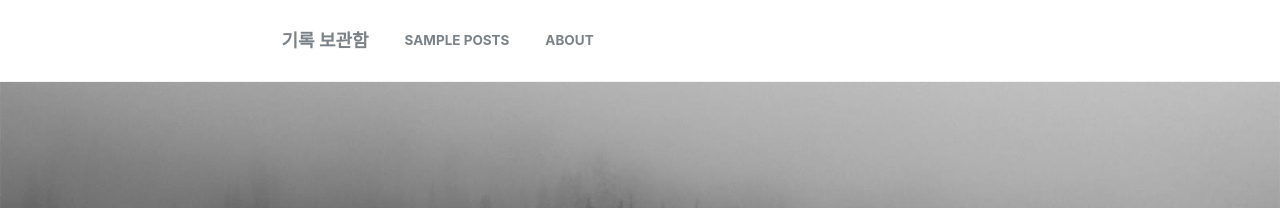
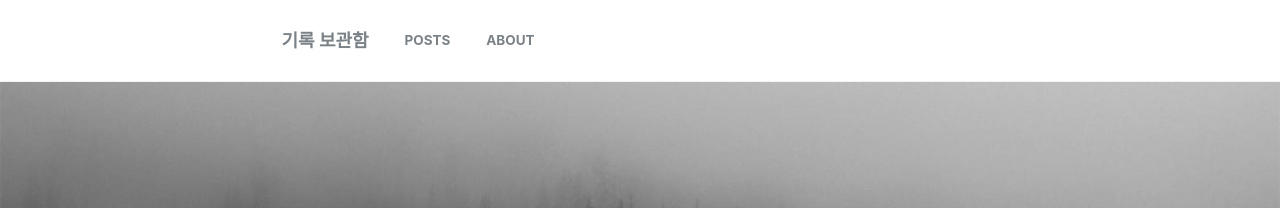
Before and after one commit to SofWa/custom-minimal-mistakes, a Jekyll site: the page built from _pages/home.md, in a window 1280 px wide and 900 px high. Shown: the top 208 px of the window. Built offline with Jekyll 4.4.1, drawn with Linux system fonts in a browser that asks for light colours.

Commit message:
Update navigation.yml

```diff
--- a/_data/navigation.yml
+++ b/_data/navigation.yml
@@ -21,8 +21,8 @@ foo:
 
 # main links links
 main:
-  - title: "Sample Posts"
-    url: /year-archive/
+  - title: "Posts"
+    url: /categories/
 
   - title: "About"
     url: /about/
```
